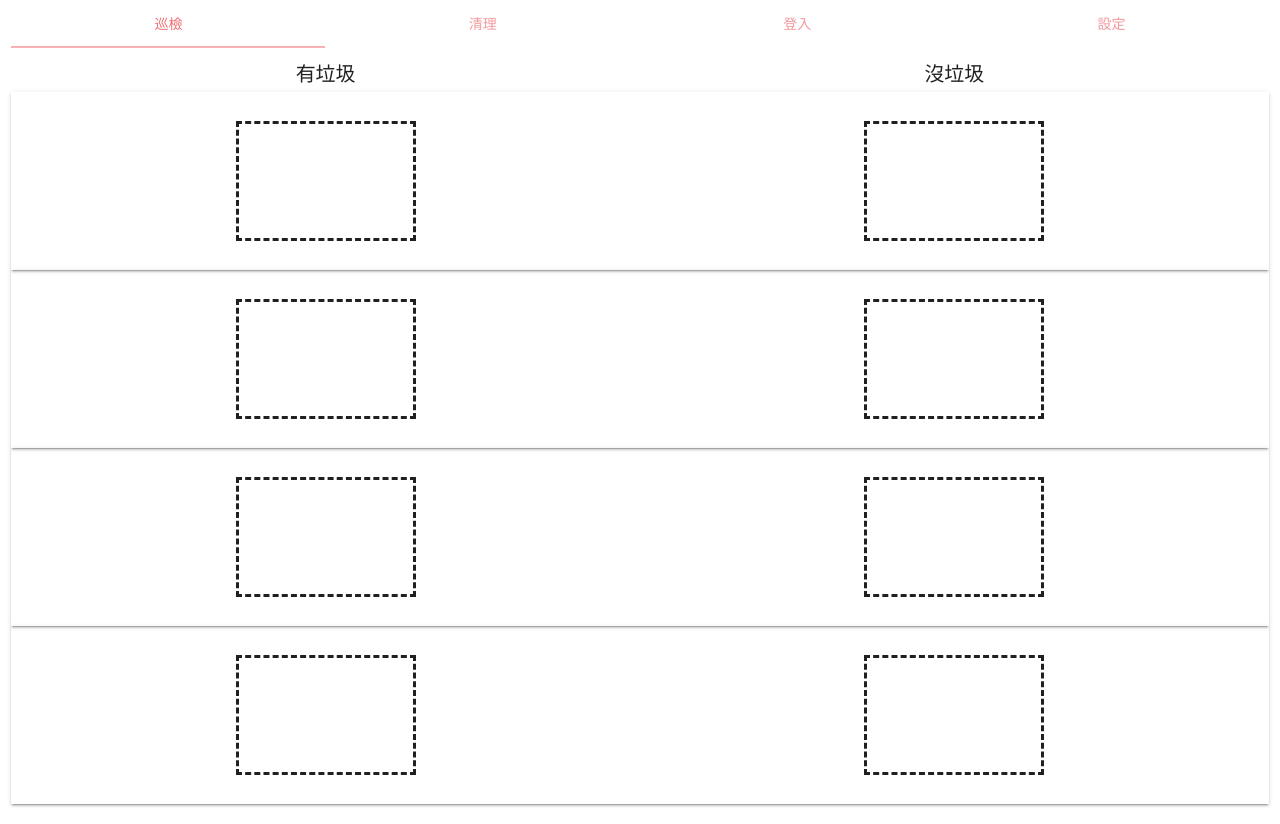
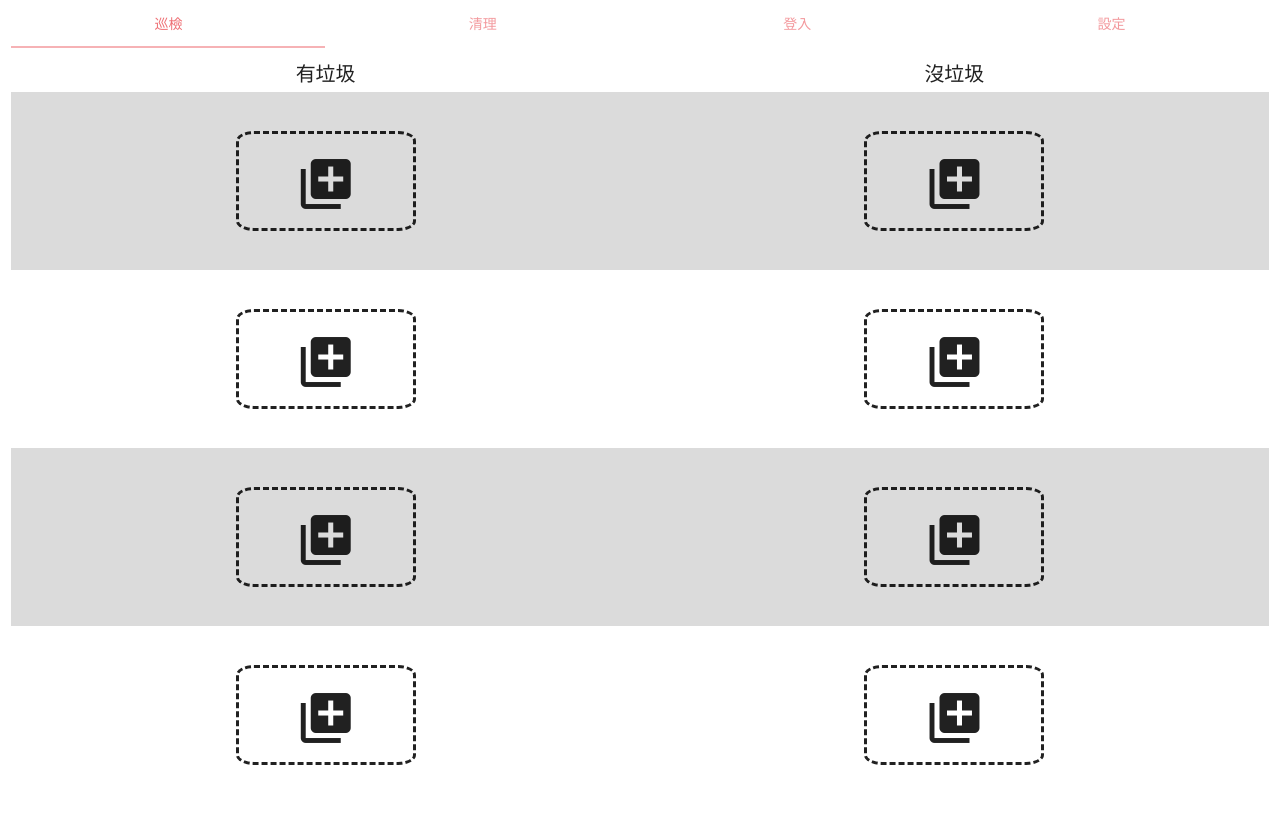
Before and after one commit to ylfuzzy/EcoLifeX, an Electron app: page mainWindow.html in a window 1280 px wide. Drawn offline with nearby package versions, Linux system fonts and the light colour scheme.

Commit message:
update UI design

```diff
--- a/css/box2-style.css
+++ b/css/box2-style.css
@@ -25,19 +25,28 @@
   /* border-style: solid; */
   padding: 3px;
 }
-.box1 {
+
+.tr_1, .tr_3 {
+  background-color: rgb(219, 219, 219);
+}
+
+.box {
   display: auto;
   margin: auto;
   border-style: dashed;
+  border-radius: 10%;
   width: 180px;
-  height: 120px;
+  height: 100px;
+  text-align: center;
 }
-.box2 {
-  display: auto;
-  margin: auto;
-  border-style: dashed;
-  width: 180px;
-  height: 120px;
+
+.material-icons.image {
+  font-size: 4rem;
+  line-height: 100px;
+}
+
+.tabs .indicator {
+  color: blue;
 }
 
 /*body {
--- a/mainWindow.html
+++ b/mainWindow.html
@@ -12,24 +12,22 @@
 <body>
   <div class="row">
     <div class="col s12">
-          <ul class="tabs tabs-fixed-width">
-            <li class="tab col s3"><a class="active" href="#inspect">巡檢</a></li>
-            <li class="tab col s3"><a href="#clear">清理</a></li>
-            <li class="tab col s3"><a href="#login">登入</a></li>
-            <li class="tab col s3"><a href="#setting">設定</a></li>
+      <ul class="tabs tabs-fixed-width indicator">
+        <li class="tab col s3"><a class="active" href="#tab_inspect">巡檢</a></li>
+        <li class="tab col s3"><a href="#tab_clean_up">清理</a></li>
+        <li class="tab col s3"><a href="#tab_login">登入</a></li>
+        <li class="tab col s3"><a href="#tab_setting">設定</a></li>
       </ul>
     </div>
     <!--<div id="test1" class="col s12">Test 1</div>-->
-        <div id="inspect" class="col s12">
+    <div id="tab_inspect" class="col s12">
       <div class="tabContent"></div>
     </div>
-        <div id="clear" class="col s12">
+    <div id="tab_clean_up" class="col s12">
       <div class="tabContent"></div>
     </div>
-        <div id="login">To be continue...</div>
-        <div id="setting">To be continue...</div>
-        <!-- <div id="test3" class="col s12">Test 3</div>
-        <div id="test4" class="col s12">Test 4</div> -->
+    <div id="tab_login">To be continue...</div>
+    <div id="tab_setting">To be continue...</div>
   </div>
 
   <!-- Insert this line above script imports  -->
--- a/tab.html
+++ b/tab.html
@@ -1,44 +1,54 @@
 <div id="css_table">
-    <div class="css_tr">
-      <div class="css_td  title">有垃圾</div>
-      <div class="css_td  title">沒垃圾</div>
+  <div class="css_tr">
+    <div class="css_td  title">有垃圾</div>
+    <div class="css_td  title">沒垃圾</div>
+  </div>
+  <div class="css_tr tr_1">
+    <div class="css_td dirty">
+      <div class="box">
+        <i class="material-icons image">add_to_photos</i>
+      </div>
     </div>
-    <div class="css_tr z-depth-1">
-      <div class="css_td">
-        <div class="box1"></div>
-      </div>
-      <div class="css_td">
-        <div class="box2"></div>
+    <div class="css_td clean">
+      <div class="box">
+        <i class="material-icons image">add_to_photos</i>
       </div>
     </div>
   </div>
-  <div id="css_table">
-    <div class="css_tr z-depth-1">
-      <div class="css_td">
-        <div class="box1"></div>
+  <div class="css_tr tr_2">
+    <div class="css_td dirty">
+      <div class="box">
+        <i class="material-icons image">add_to_photos</i>
       </div>
-      <div class="css_td">
-        <div class="box2"></div>
+    </div>
+    <div class="css_td clean">
+      <div class="box">
+        <i class="material-icons image">add_to_photos</i>
       </div>
     </div>
   </div>
-  <div id="css_table">
-    <div class="css_tr z-depth-1">
-      <div class="css_td">
-        <div class="box1"></div>
+  <div class="css_tr tr_3">
+    <div class="css_td dirty">
+      <div class="box">
+        <i class="material-icons image">add_to_photos</i>
       </div>
-      <div class="css_td">
-        <div class="box2"></div>
+    </div>
+    <div class="css_td clean">
+      <div class="box">
+        <i class="material-icons image">add_to_photos</i>
       </div>
     </div>
   </div>
-  <div id="css_table">
-    <div class="css_tr z-depth-1">
-      <div class="css_td">
-        <div class="box1"></div>
+  <div class="css_tr tr_4">
+    <div class="css_td dirty">
+      <div class="box">
+        <i class="material-icons image">add_to_photos</i>
       </div>
-      <div class="css_td">
-        <div class="box2"></div>
+    </div>
+    <div class="css_td clean">
+      <div class="box">
+        <i class="material-icons image">add_to_photos</i>
       </div>
     </div>
   </div>
+</div>
```
Lines whose indentation alone changed are shown as unchanged.
